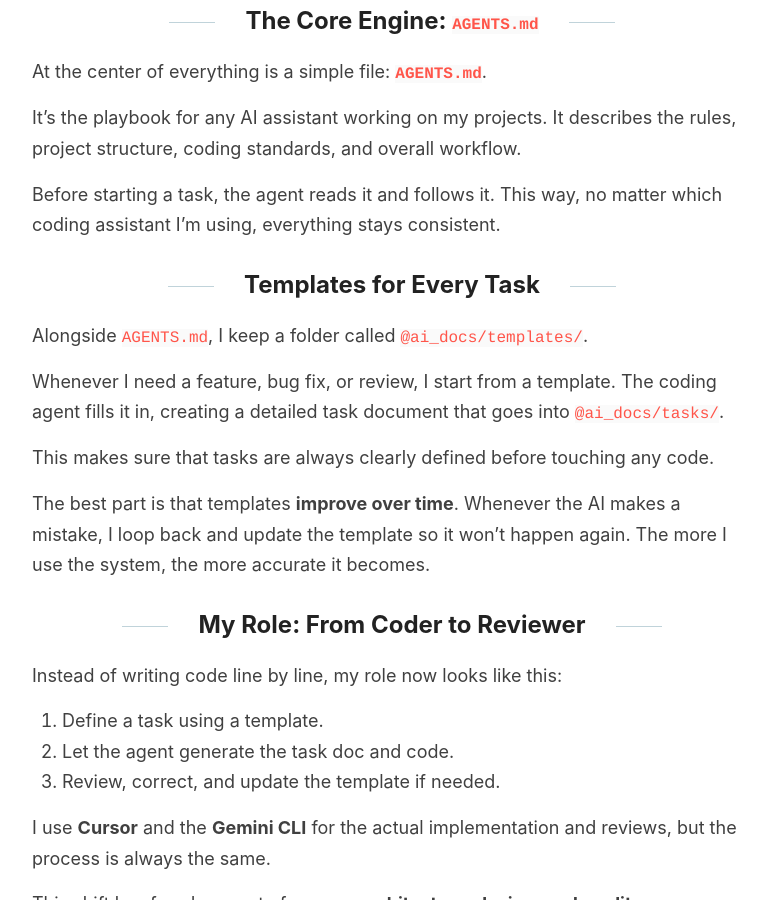
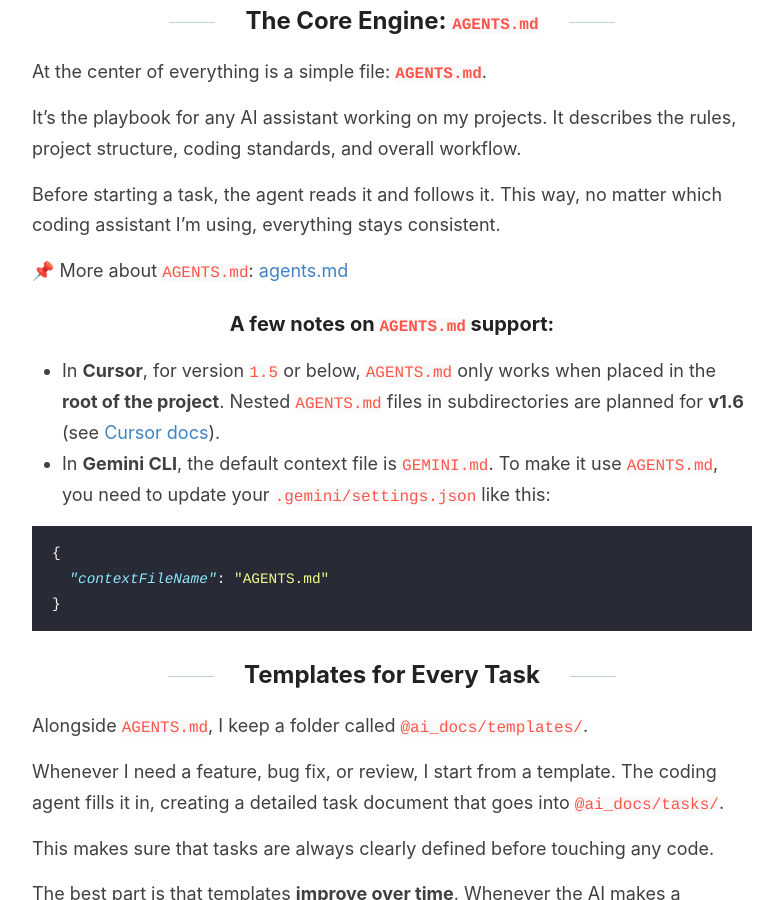
Before and after one commit to DamiMartinez/damimartinez.github.io, a Jekyll site: the page built from _posts/2025-09-02-ai-dev-workflow.md, in a window 1280 px wide and 900 px high, scrolled down 538 px. Shown: the whole window, without its empty margins (248-1031 px from the left). Built offline with Jekyll 4.4.1, drawn with Linux system fonts in a browser that asks for light colours.

Commit message:
Update new post

````diff
--- a/_posts/2025-09-02-ai-dev-workflow.md
+++ b/_posts/2025-09-02-ai-dev-workflow.md
@@ -18,6 +18,17 @@ It’s the playbook for any AI assistant working on my projects. It describes th
 
 Before starting a task, the agent reads it and follows it. This way, no matter which coding assistant I’m using, everything stays consistent.
 
+📌 More about `AGENTS.md`: [agents.md](https://agents.md/)
+
+### A few notes on `AGENTS.md` support:
+- In **Cursor**, for version `1.5` or below, `AGENTS.md` only works when placed in the **root of the project**. Nested `AGENTS.md` files in subdirectories are planned for **v1.6** (see [Cursor docs](https://docs.cursor.com/en/context/rules#agents-md)).
+- In **Gemini CLI**, the default context file is `GEMINI.md`. To make it use `AGENTS.md`, you need to update your `.gemini/settings.json` like this:
+
+```json
+{
+  "contextFileName": "AGENTS.md"
+}
+```
 
 ## Templates for Every Task
 
````
